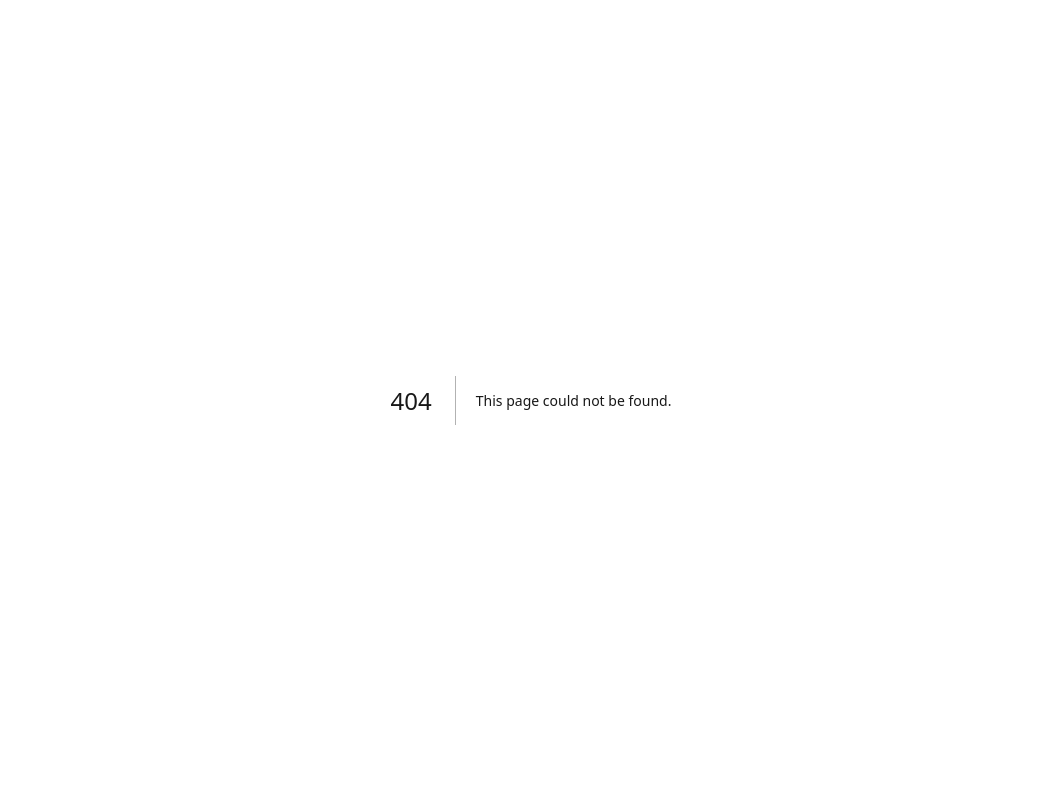
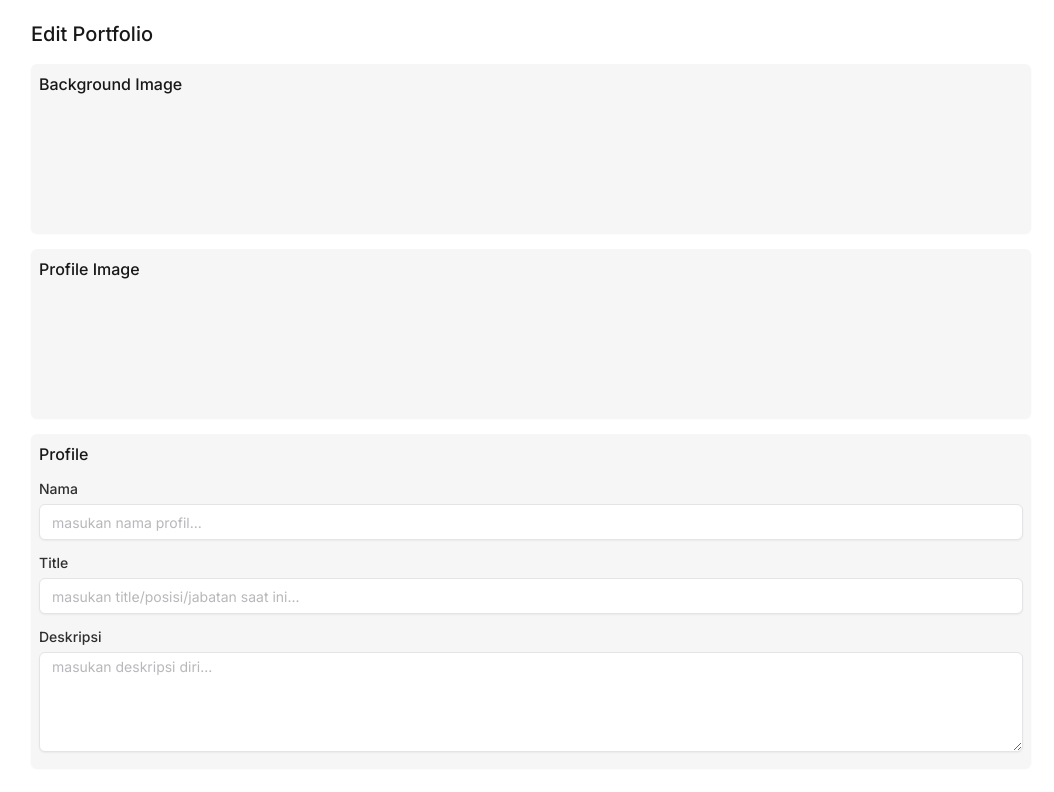
Before and after one commit to ipramudya/myskill-fe-assessment, a Next.js app: page /portfolio/edit in a window 1280 px wide. Before the commit this address had no page. Shown: the top 792 px of the page, without its empty margins (109-1163 px from the left). Built offline with nearby package versions, Linux system fonts and the light colour scheme.

Commit message:
feat(): input, label, textarea components

```diff
--- a/src/app/page.tsx
+++ b/src/app/page.tsx
@@ -1,5 +1,5 @@
 import { redirect } from "next/navigation"
 
 export default function HomePage() {
-	return redirect("/portfolio")
+	return redirect("/portfolio/edit")
 }
--- /dev/null
+++ b/src/app/portfolio/edit/page.tsx
@@ -0,0 +1,58 @@
+import Container from "@/components/Container"
+import Input from "@/components/Input"
+import Label from "@/components/Label"
+import Section from "@/components/Section"
+import Textarea from "@/components/Textarea"
+
+export default function EditPortfolioPage() {
+	return (
+		<Container>
+			<div className="flex flex-col p-3">
+				<div className="my-2">
+					<h1 className="text-xl">Edit Portfolio</h1>
+				</div>
+
+				<Section className="my-2 min-h-[169px] p-2" isForeground>
+					<h3>Background Image</h3>
+				</Section>
+
+				<Section className="my-2 min-h-[169px] p-2" isForeground>
+					<h3>Profile Image</h3>
+				</Section>
+
+				<Section
+					className="my-2 min-h-[169px] px-2 pb-4 pt-2"
+					isForeground
+				>
+					<h3>Profile</h3>
+
+					<div className="mt-4 flex flex-col space-y-4">
+						<div className="flex flex-col space-y-2">
+							<Label htmlFor="name">Nama</Label>
+							<Input
+								id="name"
+								placeholder="masukan nama profil..."
+							/>
+						</div>
+
+						<div className="flex flex-col space-y-2">
+							<Label htmlFor="possition">Title</Label>
+							<Input
+								id="possition"
+								placeholder="masukan title/posisi/jabatan saat ini..."
+							/>
+						</div>
+
+						<div className="flex flex-col space-y-2">
+							<Label htmlFor="description">Deskripsi</Label>
+							<Textarea
+								id="description"
+								placeholder="masukan deskripsi diri..."
+							/>
+						</div>
+					</div>
+				</Section>
+			</div>
+		</Container>
+	)
+}
--- a/src/app/portfolio/page.tsx
+++ b/src/app/portfolio/page.tsx
@@ -63,7 +63,7 @@ export default function PortfolioPage() {
 					<div className="flex flex-col space-y-3">
 						<h2 className="text-lg">
 							Portofolio{" "}
-							<span className="text-gray text-sm font-normal">
+							<span className="text-sm font-normal text-gray">
 								(2 item)
 							</span>
 						</h2>
--- /dev/null
+++ b/src/components/Input.tsx
@@ -0,0 +1,22 @@
+import { cn } from "@/functions/cn"
+import { InputHTMLAttributes, forwardRef } from "react"
+
+type Props = InputHTMLAttributes<HTMLInputElement>
+
+const Input = forwardRef<HTMLInputElement, Props>(
+	({ className, ...restProps }, ref) => {
+		return (
+			<input
+				className={cn(
+					"flex h-9 w-full rounded-md border border-stroke bg-white px-3 py-1 text-sm shadow-sm transition-colors placeholder:text-gray/50 focus-visible:border-gray focus-visible:outline-none disabled:cursor-not-allowed",
+					className,
+				)}
+				{...restProps}
+				ref={ref}
+			/>
+		)
+	},
+)
+
+Input.displayName = "input-with-ref"
+export default Input
--- /dev/null
+++ b/src/components/Label.tsx
@@ -0,0 +1,24 @@
+import { cn } from "@/functions/cn"
+import { LabelHTMLAttributes, forwardRef } from "react"
+
+type Props = LabelHTMLAttributes<HTMLLabelElement>
+
+const Label = forwardRef<HTMLLabelElement, Props>(
+	({ className, children, ...restProps }, ref) => {
+		return (
+			<label
+				className={cn(
+					"text-sm font-medium leading-none peer-disabled:cursor-not-allowed peer-disabled:opacity-50",
+					className,
+				)}
+				ref={ref}
+				{...restProps}
+			>
+				{children}
+			</label>
+		)
+	},
+)
+
+Label.displayName = "label-with-ref"
+export default Label
--- a/src/components/Section.tsx
+++ b/src/components/Section.tsx
@@ -3,11 +3,23 @@ import { PropsWithChildren } from "react"
 
 interface Props {
 	className?: string
+	isForeground?: boolean
 }
 
 export default function Section({
 	children,
 	className,
+	isForeground = false,
 }: PropsWithChildren<Props>) {
-	return <section className={cn("my-4", className)}>{children}</section>
+	return (
+		<section
+			className={cn(
+				"my-4",
+				isForeground ? "rounded-md bg-foreground shadow-sm" : "",
+				className,
+			)}
+		>
+			{children}
+		</section>
+	)
 }
--- /dev/null
+++ b/src/components/Textarea.tsx
@@ -0,0 +1,22 @@
+import { cn } from "@/functions/cn"
+import { TextareaHTMLAttributes, forwardRef } from "react"
+
+type Props = TextareaHTMLAttributes<HTMLTextAreaElement>
+
+const Textarea = forwardRef<HTMLTextAreaElement, Props>(
+	({ className, ...restProps }, ref) => {
+		return (
+			<textarea
+				className={cn(
+					"flex min-h-[100px] w-full rounded-md border border-stroke bg-white px-3 py-1 text-sm shadow-sm transition-colors placeholder:text-gray/50 focus-visible:border-gray focus-visible:outline-none disabled:cursor-not-allowed",
+					className,
+				)}
+				ref={ref}
+				{...restProps}
+			/>
+		)
+	},
+)
+
+Textarea.displayName = "textarea-with-ref"
+export default Textarea
--- a/tailwind.config.ts
+++ b/tailwind.config.ts
@@ -12,9 +12,8 @@ const config: Config = {
 			transparent: colors.transparent,
 			white: colors.white,
 			primary: "#4fc4cf",
-			background: "#fffffe",
-			foreground: "#f2eef5",
-			danger: "#f45d48",
+			foreground: "#f6f6f6",
+			danger: "#ef4565",
 			warning: "#f9bc60",
 			stroke: "#e4e4e7",
 			gray: "#71717a",
```
Also changed, not shown: 1 other file (tests, documents, lock files or other folders).
